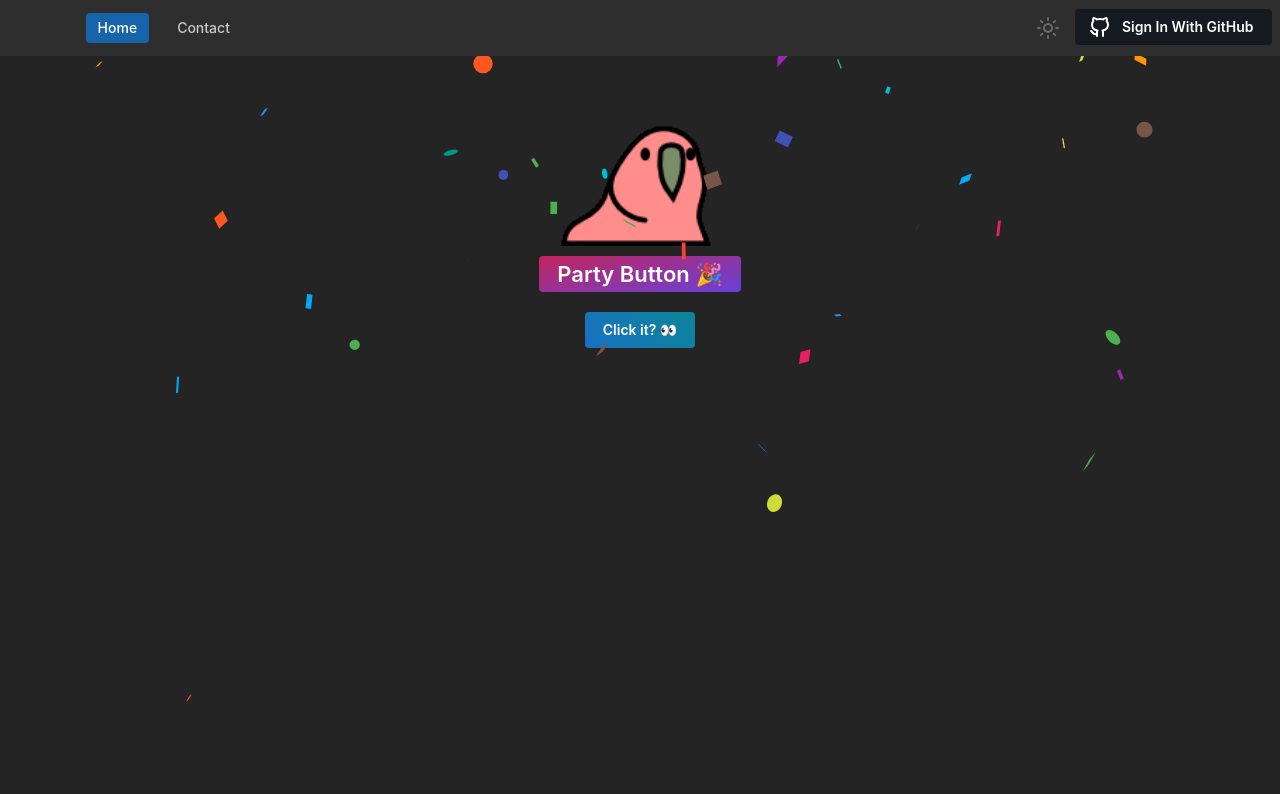
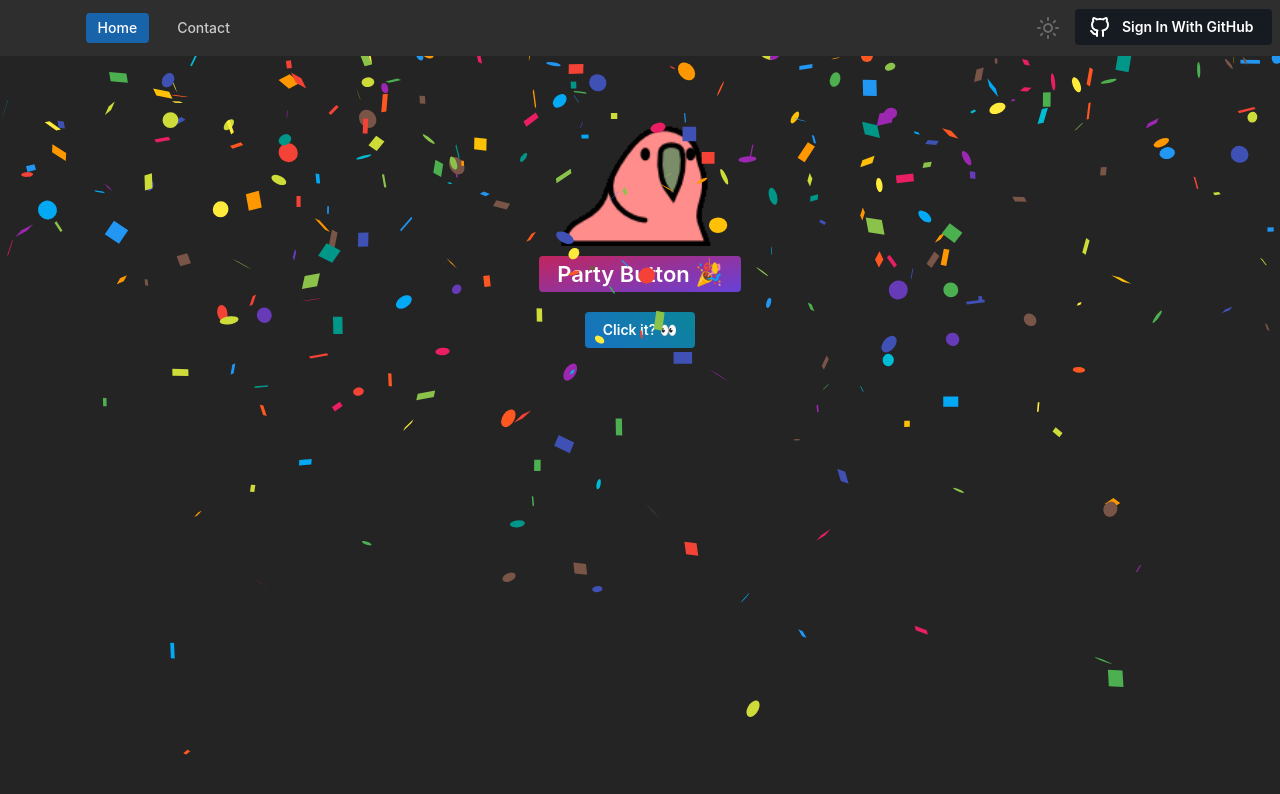
Before and after one commit to JamesWalkerGit/react-native-monorepo, a Next.js app in the folder apps/web/: page / in a window 1280 px wide. Both pictures are taken after a click on the button "Party Button 🎉". Shown: the top 794 px of the page. Built offline with nearby package versions, Linux system fonts and the light colour scheme; no server answers.

Commit message:
fix themeicon loginbutton flicker

```diff
--- a/apps/web/app/components/theming/ThemeButton.tsx
+++ b/apps/web/app/components/theming/ThemeButton.tsx
@@ -2,6 +2,7 @@
 
 import { ActionIcon, Tooltip, Transition, useComputedColorScheme, useMantineColorScheme, useMantineTheme } from "@mantine/core";
 import { IconSunHigh, IconMoon } from "@tabler/icons-react";
+import { useSession } from "next-auth/react";
 import { useEffect, useState } from "react";
 
 const tooltipDelay = 400;
@@ -12,6 +13,7 @@ export default function ThemeButton() {
     const { setColorScheme } = useMantineColorScheme({ keepTransitions: true });
     const computedColorScheme = useComputedColorScheme(undefined, { getInitialValueInEffect: true });
     const [mountedSun, setMountedSun] = useState(true);
+    const session = useSession();
 
     const toggleColorScheme = () => {
         setMountedSun(!mountedSun);
@@ -23,6 +25,8 @@ export default function ThemeButton() {
     }, [computedColorScheme]);
 
     return (
+        <>
+            {session?.status === 'unauthenticated' || session?.status === 'authenticated' ?
                 <>
                     <Transition
                         mounted={mountedSun}
@@ -65,6 +69,8 @@ export default function ThemeButton() {
                         }
                         }
                     </Transition>
+                </> : null
+            }
         </>
     );
 }
--- a/apps/web/app/page.tsx
+++ b/apps/web/app/page.tsx
@@ -26,7 +26,7 @@ export default function Homepage() {
       <div style={styles.container}>
         {
           confettiStatus ?
-            <Confetti height={height} width={width} aria-label="confetti-party" />
+            <Confetti height={height} width={width} tweenDuration={2500} numberOfPieces={500} aria-label="confetti-party" />
             : null
         }
         <>
```
Lines whose indentation alone changed are shown as unchanged.
